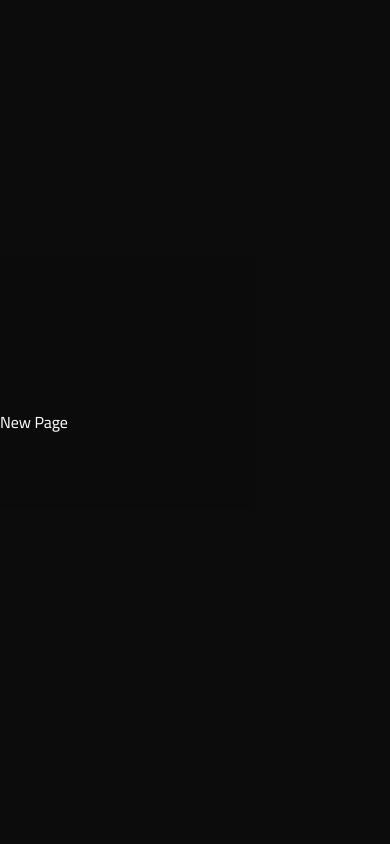
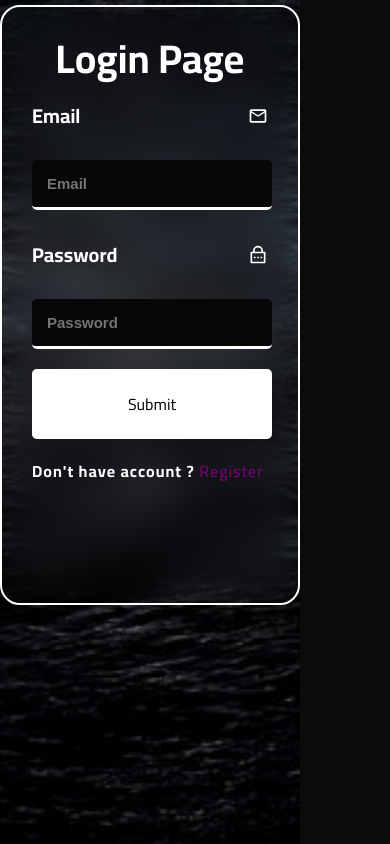
Before and after one commit to Ibr4him92/iMATRIX-Site, a React (Vite) app: page /login in a window 390 px wide. Built offline with nearby package versions, Linux system fonts and the light colour scheme.

Commit message:
Making the Login page

```diff
--- a/src/Components/LandingSection/landing.css
+++ b/src/Components/LandingSection/landing.css
@@ -222,6 +222,7 @@
     .landing .col p {
         max-width: 500px;
     }
+
 }
 
 @media (max-width: 1199px) {
@@ -254,6 +255,12 @@
         display: flex;
         justify-content: center;
     }
+
+    .landing .social #facebook,
+    #whatsapp,
+    #twitter {
+        transform: translateY(-50px);
+    }
 }
 
 @media (max-width: 654px) {
--- a/src/Pages/LogInSection/Login.tsx
+++ b/src/Pages/LogInSection/Login.tsx
@@ -1,7 +1,35 @@
+import "./login.css";
+import { MdOutlineMailOutline } from "react-icons/md";
+import { RiLockPasswordLine } from "react-icons/ri";
 const Login = () => {
   return (
     <>
-      <div>New Page</div>
+      <div className="login">
+        <div className="overlay" />
+        <div className="container">
+          <div className="col">
+            <h1>Login Page</h1>
+            <div className="email">
+              <label>
+                Email <MdOutlineMailOutline className="email-icon" />
+              </label>
+              <br />
+              <input type="email" placeholder="Email" />
+            </div>
+            <div className="password">
+              <label>
+                Password <RiLockPasswordLine className="pass-icon" />
+              </label>
+              <br />
+              <input type="password" placeholder="Password" />
+            </div>
+            <button>Submit</button>
+            <p className="register">
+              Don't have account ? <a href="">Register</a>
+            </p>
+          </div>
+        </div>
+      </div>
     </>
   );
 };
--- /dev/null
+++ b/src/Pages/LogInSection/login.css
@@ -0,0 +1,285 @@
+.login {
+    position: relative;
+    width: 100%;
+    height: 100vh;
+    background-image: url(./Img/Login.jpg);
+    background-size: cover;
+}
+
+.login .overlay {
+    position: absolute;
+    left: 0;
+    top: 0;
+    width: 100%;
+    height: 100%;
+    background-color: rgb(0 0 0 / 60%);
+}
+
+.login .container {
+    display: flex;
+    justify-content: center;
+    align-items: center;
+}
+
+.login .container .col {
+    width: 470px;
+    height: 560px;
+    padding: 30px;
+    border: 2px solid rgba(257, 257, 257, 7);
+    backdrop-filter: blur(20px);
+    border-radius: 20px;
+    margin-top: 5px;
+}
+
+.login h1 {
+    font-size: 40px;
+    text-align: center;
+    margin-bottom: 20px;
+}
+
+.login .email {
+    margin-bottom: 10px;
+}
+
+.login label {
+    font-size: 20px;
+    font-weight: bold;
+    display: flex;
+    justify-content: space-between;
+    align-items: center;
+}
+
+.login input {
+    outline: none;
+    border: none;
+    background-color: #070707;
+    padding: 20px;
+    width: 400px;
+    border-bottom: white 3px solid;
+    caret-color: white;
+    color: white;
+    font-weight: bold;
+    font-size: 15px;
+    margin-bottom: 20px;
+    border-radius: 5px;
+    margin-top: 5px;
+}
+
+.login button {
+    border: none;
+    outline: none;
+    cursor: pointer;
+    background-color: white;
+    padding: 20px;
+    width: 200px;
+    border-radius: 5px;
+    margin-bottom: 20px;
+    box-shadow: inset 2px 2px 2px 0px rgba(255, 255, 255, .5), 7px 7px 20px 0px rgba(0, 0, 0, .1), 4px 4px 5px 0px rgba(0, 0, 0, .1);
+    transition: all 0.5s ease;
+}
+
+.login button:hover {
+    background-color: #ced4da;
+}
+
+.css-button-shadow-border--sand:active {
+    top: 2px;
+}
+
+.login .register {
+    font-size: 20px;
+    font-weight: bold;
+    letter-spacing: 1px;
+    margin-bottom: 20px;
+}
+
+.login .register a {
+    text-decoration: none;
+    color: purple;
+}
+
+.login .social {
+    display: flex;
+    justify-content: space-between;
+    margin-inline: 60px;
+}
+
+/* Responsive */
+
+@media (max-width : 560px) {
+    .login {
+        height: 100vh;
+        background-image: url(./img/Login.jpg);
+        background-position: center;
+    }
+
+
+    .login .container .col {
+        width: 400px;
+        margin-top: 5px;
+    }
+
+    .login input {
+        padding: 15px;
+        width: 340px;
+    }
+
+    .login button {
+
+        padding: 20px;
+        width: 340px;
+    }
+
+    .login button:hover {
+        background-color: #ced4da;
+    }
+
+    .login button:active {
+        top: 2px;
+    }
+
+    .login .register {
+        font-size: 24px;
+    }
+
+    .login .social {
+        display: flex;
+        justify-content: space-between;
+        margin-inline: 60px;
+    }
+
+}
+
+@media (max-width : 424px) {
+    .login {
+        height: 100vh;
+        background-image: url(./img/Login.jpg);
+        background-position: center;
+    }
+
+    .login .overlay {
+        display: none;
+    }
+
+    .login .container .col {
+        width: 300px;
+        height: 600px;
+        margin-top: 5px;
+    }
+
+    .login input {
+        padding: 15px;
+        width: 240px;
+    }
+
+    .login button {
+        padding: 20px;
+        width: 240px;
+    }
+
+    .login button:hover {
+        background-color: #ced4da;
+    }
+
+    .login button:active {
+        top: 2px;
+    }
+
+    .login .register {
+        font-size: 16px;
+    }
+
+    .login .social {
+        display: flex;
+        justify-content: space-between;
+        margin-inline: 10px;
+    }
+
+}
+
+@media (min-width : 1333px) {
+    .login {
+        height: 100vh;
+        background-position: center;
+    }
+
+    .login .container .col {
+        width: 500px;
+        height: 600px;
+        margin-top: 10px;
+    }
+
+    .login input {
+        margin-top: 5px;
+        padding: 15px;
+        width: 440px;
+        padding: 20px;
+    }
+
+    .login button {
+        padding: 20px;
+        width: 240px;
+        margin-bottom: 20px;
+    }
+
+    .login button:hover {
+        background-color: #ced4da;
+    }
+
+    .login button:active {
+        top: 2px;
+    }
+
+    .login .register {
+        font-size: 24px;
+        margin-bottom: 10px;
+    }
+
+    .login .social {
+        display: flex;
+        justify-content: space-between;
+        margin-inline: 60px;
+    }
+
+}
+
+
+@media (min-width : 425px) {
+    .login {
+        height: 120vh;
+    }
+
+    .login .container {
+        height: 670px;
+    }
+
+    .login .col {
+        margin-top: 0px;
+        z-index: 10000;
+    }
+
+    .login input {
+        padding: 15px;
+    }
+
+
+    .login button:hover {
+        background-color: #ced4da;
+    }
+
+    .login button:active {
+        top: 2px;
+    }
+
+    .login .register {
+        font-size: 16px;
+        margin-bottom: 10px;
+    }
+
+    .login .social {
+        display: flex;
+        justify-content: space-between;
+        margin-inline: 30px;
+    }
+
+}
```
Also changed, not shown: src/Pages/LogInSection/Img/Login.jpg (added).
